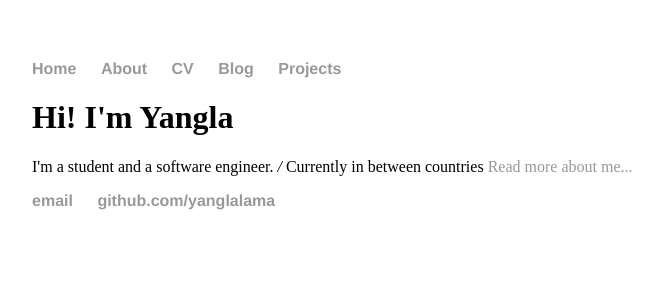
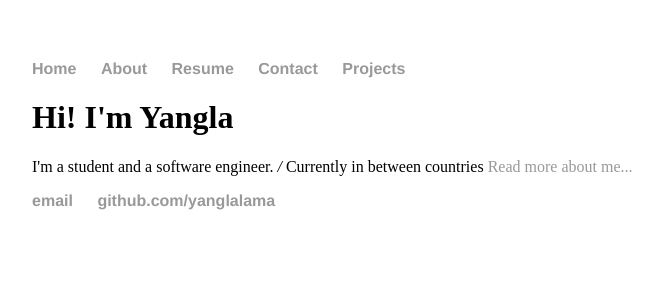
Before and after one commit to YanglaLama/personalSite, a Jekyll site: the page built from index.html, in a window 1280 px wide. Shown: the top 300 px of the page, without its empty margins (160-823 px from the left). Built offline with Jekyll 4.4.1, drawn with Linux system fonts in a browser that asks for light colours.

Commit message:
Update default.html

```diff
--- a/_layouts/default.html
+++ b/_layouts/default.html
@@ -10,8 +10,8 @@
 	    		<ul>
 	        		<li><a href="/">Home</a></li>
 		        	<li><a href="/about">About</a></li>
-	        		<li><a href="/Resume">CV</a></li>
-	        		<li><a href="/Contact">Blog</a></li>
+	        		<li><a href="/Resume">Resume</a></li>
+	        		<li><a href="/Contact">Contact</a></li>
 	        		<li><a href="/Projects">Projects</a></li>
 	    		</ul>
 			</nav>
```
